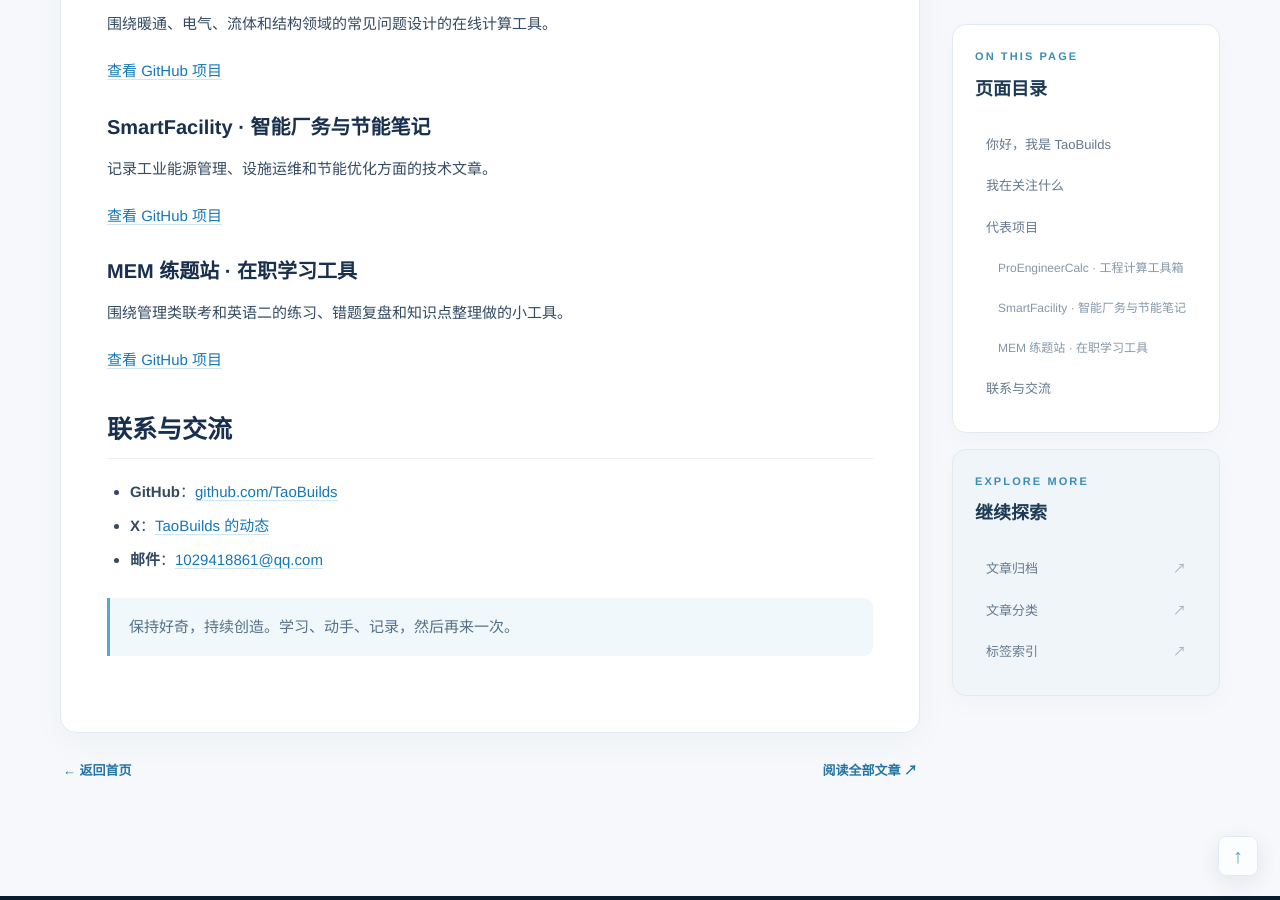
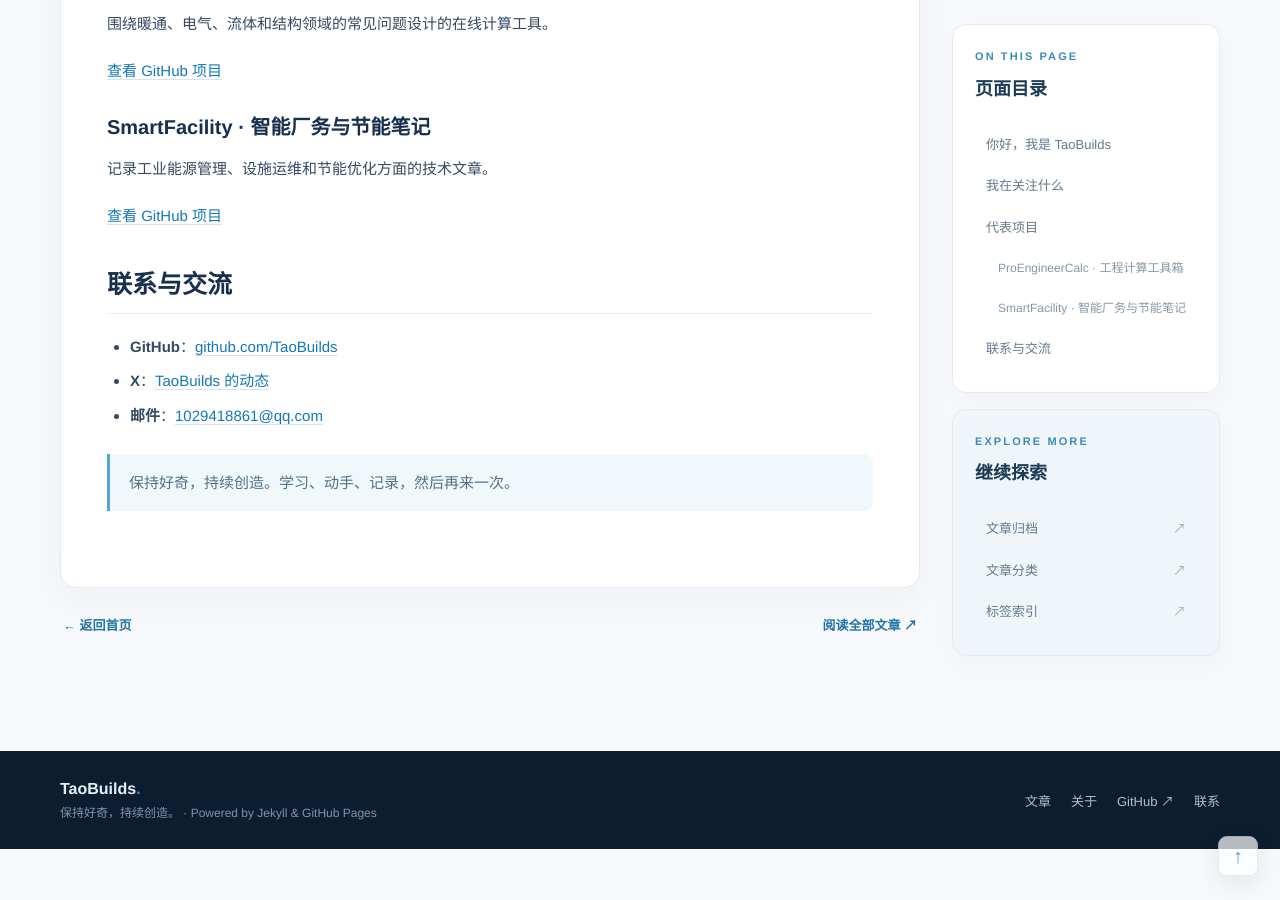
Before and after one commit to Longhaier/longhaier.github.io, a Jekyll site: the page built from page/4about.md, in a window 1280 px wide and 900 px high, scrolled down 1047 px. Built offline with Jekyll 4.4.1, drawn with Linux system fonts in a browser that asks for light colours.

Commit message:
content: remove MEM practice site from About page

```diff
--- a/page/4about.md
+++ b/page/4about.md
@@ -34,11 +34,6 @@ type: page
 
 [查看 GitHub 项目](https://github.com/TaoBuilds/smartfacility.tech)
 
-### MEM 练题站 · 在职学习工具
-
-围绕管理类联考和英语二的练习、错题复盘和知识点整理做的小工具。
-
-[查看 GitHub 项目](https://github.com/TaoBuilds/factoryenergy.site)
 
 ## 联系与交流
 
```
